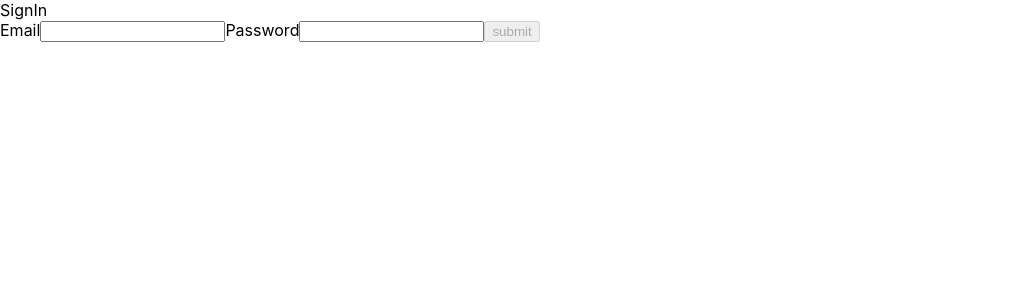
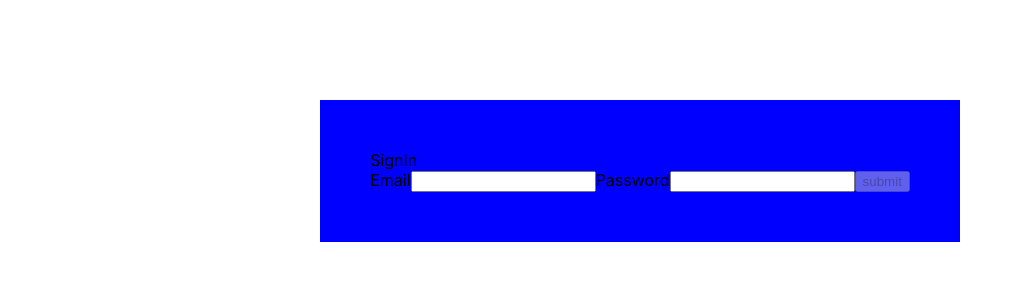
Before and after one commit to chyerin802/wanted-pre-onboarding-frontend, a React (Create React App) app: page /signin in a window 1280 px wide. Shown: the top 300 px of the page, without its empty margins (0-1022 px from the left). Built offline with nearby package versions, Linux system fonts and the light colour scheme; no server answers.

Commit message:
#32 feat: 페이지 공통 레이아웃 구현

```diff
--- a/src/App.js
+++ b/src/App.js
@@ -3,16 +3,19 @@ import SignInPage from './pages/SignInPage';
 import SignUpPage from './pages/SignUpPage';
 import TodoPage from './pages/TodoPage';
 import MainPage from './pages/MainPage';
+import MainLayOut from 'layouts/MainLayOut';
 import './App.css';
 
 function App() {
   return (
+    <MainLayOut>
       <Routes>
         <Route path="/signin" element={<SignInPage />}></Route>
         <Route path="/signup" element={<SignUpPage />}></Route>
         <Route path="/todo" element={<TodoPage />}></Route>
         <Route path="/*" element={<MainPage />}></Route>
       </Routes>
+    </MainLayOut>
   );
 }
 
--- /dev/null
+++ b/src/layouts/MainLayOut.js
@@ -0,0 +1,27 @@
+import styled from 'styled-components';
+import PropTypes from 'prop-types';
+
+const LayOut = styled.div`
+  display: flex;
+  justify-content: center;
+  padding: 100px;
+`;
+
+const Container = styled.div`
+  background: blue;
+  padding: 50px;
+`;
+
+const MainLayOut = ({ children }) => {
+  return (
+    <LayOut>
+      <Container>{children}</Container>
+    </LayOut>
+  );
+};
+
+MainLayOut.propTypes = {
+  children: PropTypes.element,
+};
+
+export default MainLayOut;
--- a/src/pages/SignInPage.js
+++ b/src/pages/SignInPage.js
@@ -6,11 +6,12 @@ import isLogin from 'utils/isLogin';
 const SignInPage = () => {
   const navigate = useNavigate();
   useEffect(() => {
+    console.log('hi');
     if (isLogin()) {
       navigate('/todo');
       return;
     }
-  }, [navigate]);
+  });
 
   return (
     <div>
```
Lines whose indentation alone changed are shown as unchanged.
